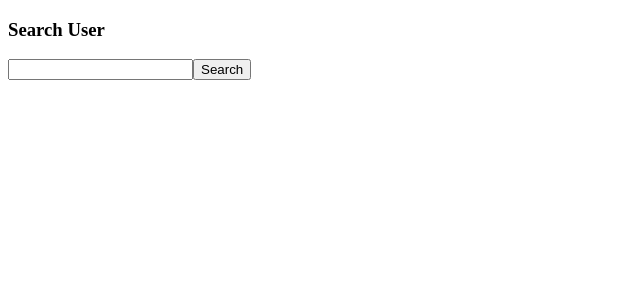
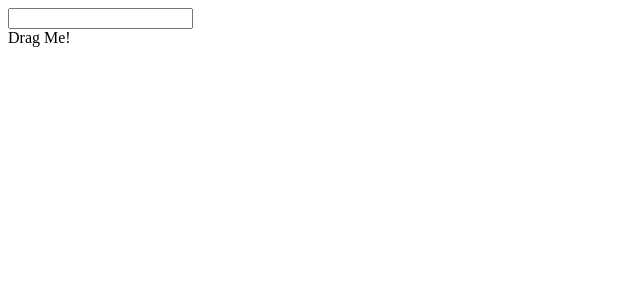
Before and after one commit to tcgilbert/rts, a React (Create React App) app: page / in a window 1280 px wide. Shown: the top 300 px of the page, without its empty margins (0-640 px from the left). Built offline with nearby package versions, Linux system fonts and the light colour scheme.

Commit message:
[events] ts event examples

```diff
--- /dev/null
+++ b/src/events/EventComponent.tsx
@@ -0,0 +1,23 @@
+import { useState } from "react";
+
+const EventComponent: React.FC = () => {
+    const onChange = (event: React.ChangeEvent<HTMLInputElement>) => {
+        console.log(event);
+    };
+
+    const onDragStart = (event: React.DragEvent<HTMLDivElement>) => {
+        console.log("im being dragged");
+        console.log(event);
+    };
+
+    return (
+        <div>
+            <input onChange={onChange} />
+            <div draggable onDragStart={onDragStart}>
+                Drag Me!
+            </div>
+        </div>
+    );
+};
+
+export default EventComponent;
--- a/src/index.tsx
+++ b/src/index.tsx
@@ -1,11 +1,13 @@
 import ReactDOM from "react-dom";
 import GuestList from "./state/GuestList";
 import FindUser from "./state/FindUser";
+import EventComponent from "./events/EventComponent";
 
 const App = () => {
     return (
         <div>
-            <FindUser />
+            {/* <FindUser /> */}
+            <EventComponent />
         </div>
     );
 };
```
